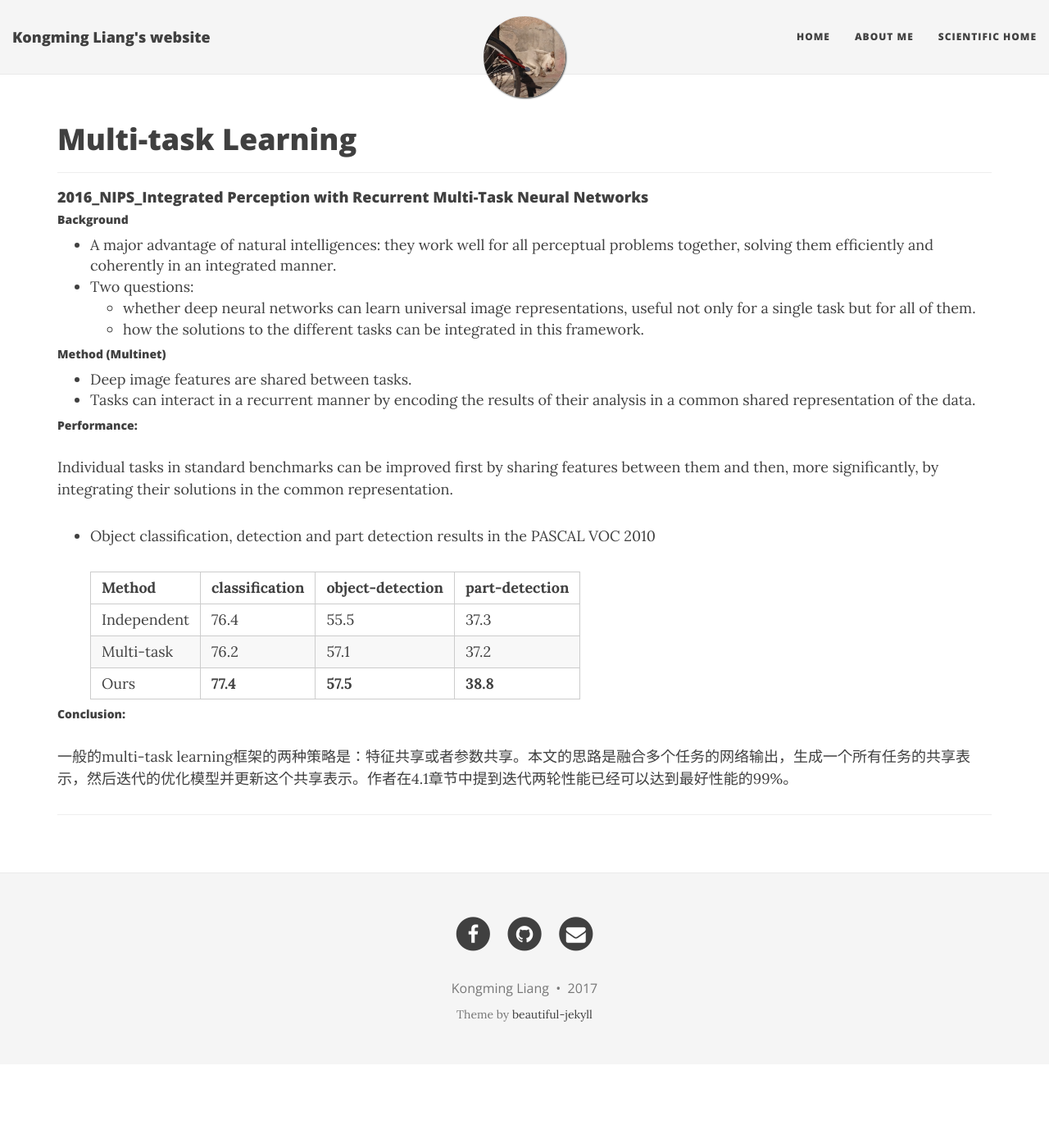
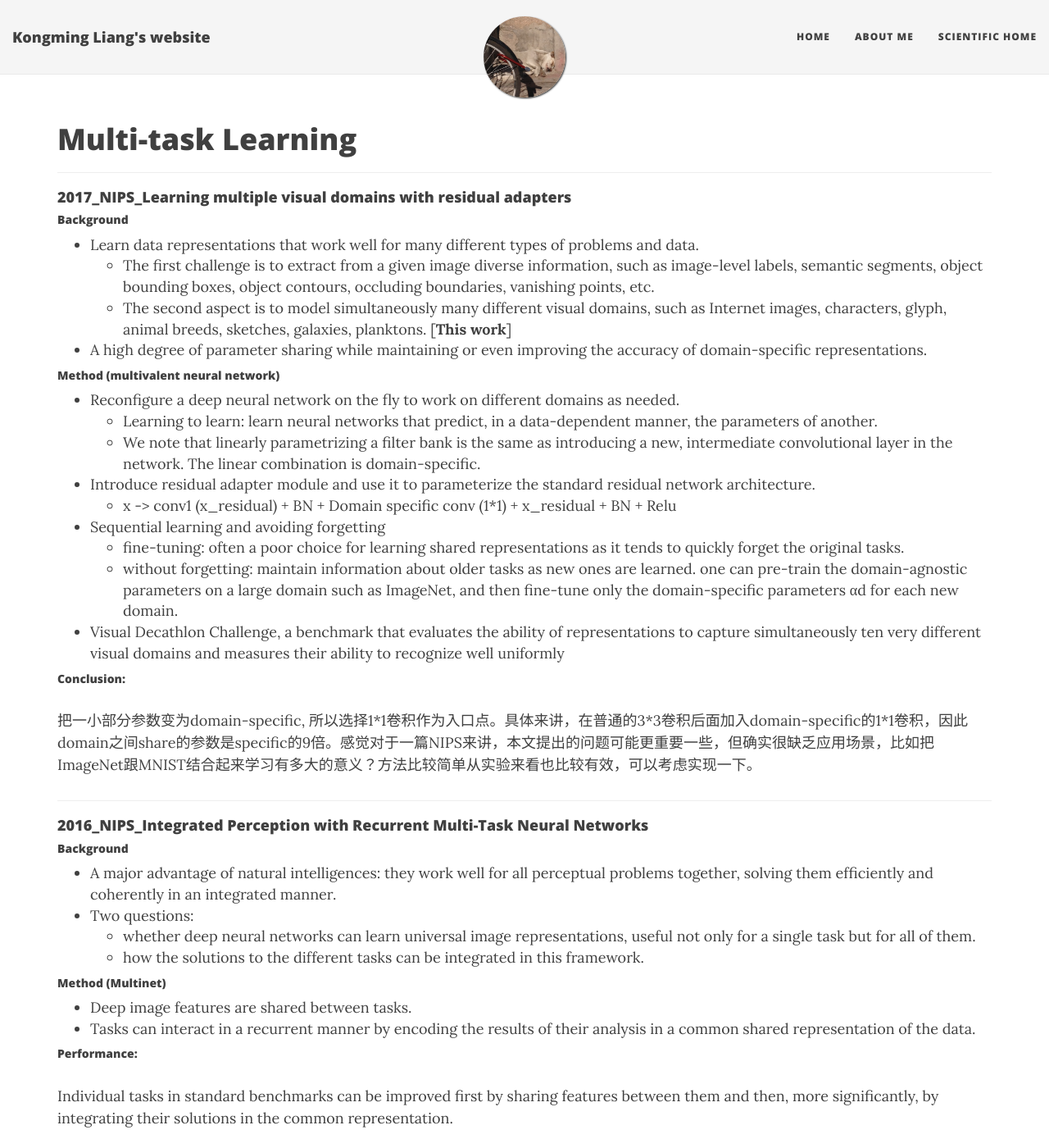
Before and after one commit to GriffinLiang/griffinliang.github.com, a Jekyll site: the page built from _posts/2017-11-24-Multi-task-Papers.md, in a window 1280 px wide and 1400 px high. Shown: the whole window at 82% size. Built offline with Jekyll 4.4.1, drawn with Linux system fonts in a browser that asks for light colours; nearby versions of some CDN libraries.

Commit message:
Update 2017-11-24-Multi-task-Papers.md

```diff
--- a/_posts/2017-11-24-Multi-task-Papers.md
+++ b/_posts/2017-11-24-Multi-task-Papers.md
@@ -1,6 +1,33 @@
 <script type="text/javascript" src="http://cdn.mathjax.org/mathjax/latest/MathJax.js?config=default"></script>
 
 # Multi-task Learning
+
+---
+
+#### 2017_NIPS_Learning multiple visual domains with residual adapters
+
+##### Background
+- Learn data representations that work well for many different types of problems and data.
+    - The first challenge is to extract from a given image diverse information, such as image-level labels, semantic segments, object bounding boxes, object contours, occluding boundaries, vanishing points, etc.
+    - The second aspect is to model simultaneously many different visual domains, such as
+Internet images, characters, glyph, animal breeds, sketches, galaxies, planktons. [**This work**]
+- A high degree of parameter sharing while maintaining or even improving the accuracy of domain-specific representations.
+
+##### Method (multivalent neural network)
+- Reconfigure a deep neural network on the fly to work on different domains as needed.
+    - Learning to learn: learn neural networks that predict, in a data-dependent manner, the parameters of another.
+    - We note that linearly parametrizing a filter bank is the same as introducing a new, intermediate convolutional layer in the network. The linear combination is domain-specific.
+- Introduce residual adapter module and use it to parameterize the standard residual network architecture.
+    - x -> conv1 (x_residual) + BN + Domain specific conv (1*1) + x_residual + BN + Relu
+- Sequential learning and avoiding forgetting
+    - fine-tuning: often a poor choice for learning shared representations as it tends to quickly forget the original tasks.
+    - without forgetting: maintain information about older tasks as new ones are learned. one can pre-train the domain-agnostic parameters on a large domain such as ImageNet, and then fine-tune only the domain-specific parameters αd for each new domain.
+- Visual Decathlon Challenge, a benchmark that evaluates the ability of representations to
+capture simultaneously ten very different visual domains and measures their ability
+to recognize well uniformly
+
+##### Conclusion:
+把一小部分参数变为domain-specific, 所以选择1\*1卷积作为入口点。具体来讲，在普通的3\*3卷积后面加入domain-specific的1*1卷积，因此domain之间share的参数是specific的9倍。感觉对于一篇NIPS来讲，本文提出的问题可能更重要一些，但确实很缺乏应用场景，比如把ImageNet跟MNIST结合起来学习有多大的意义？方法比较简单从实验来看也比较有效，可以考虑实现一下。
 
 ---
 
```
